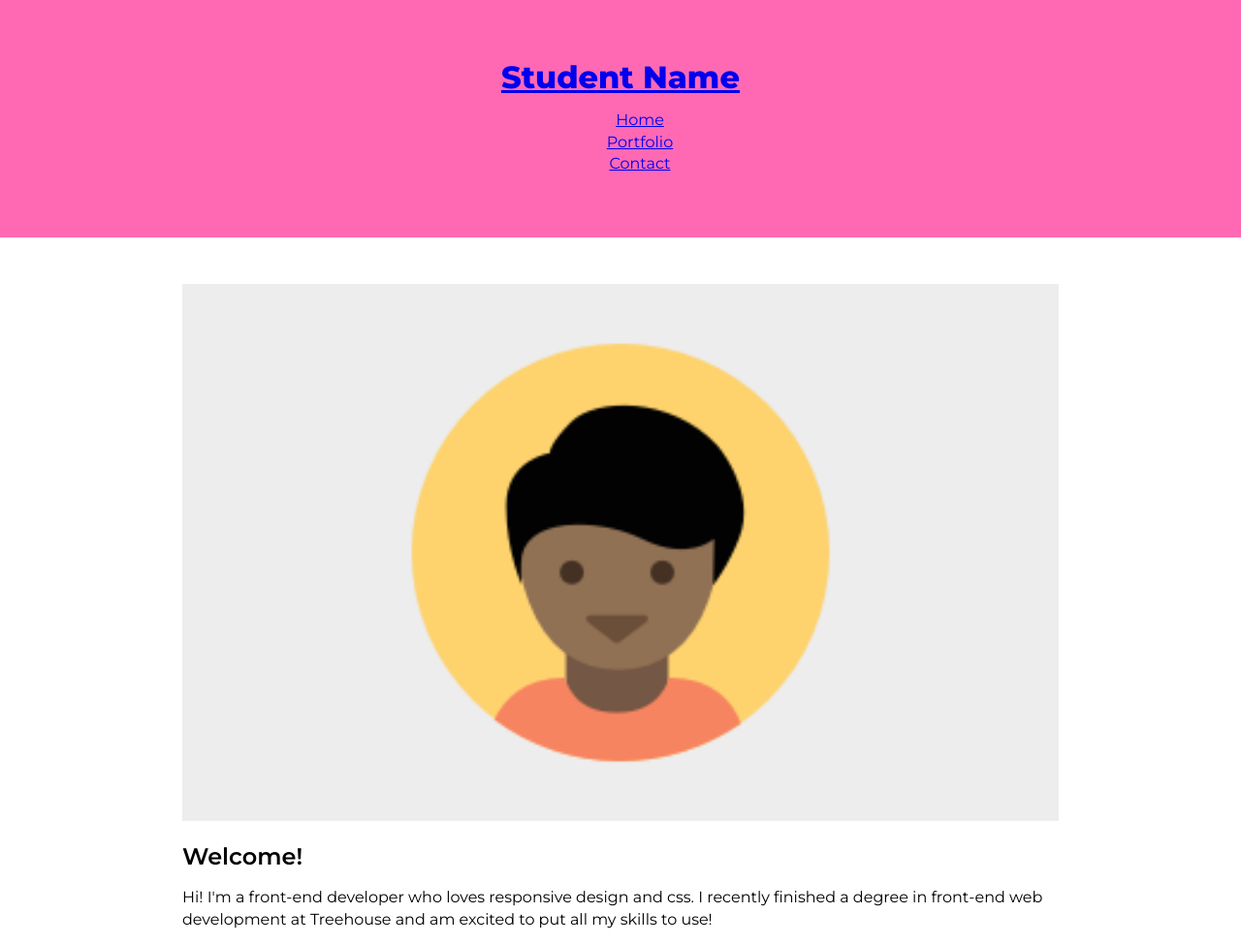
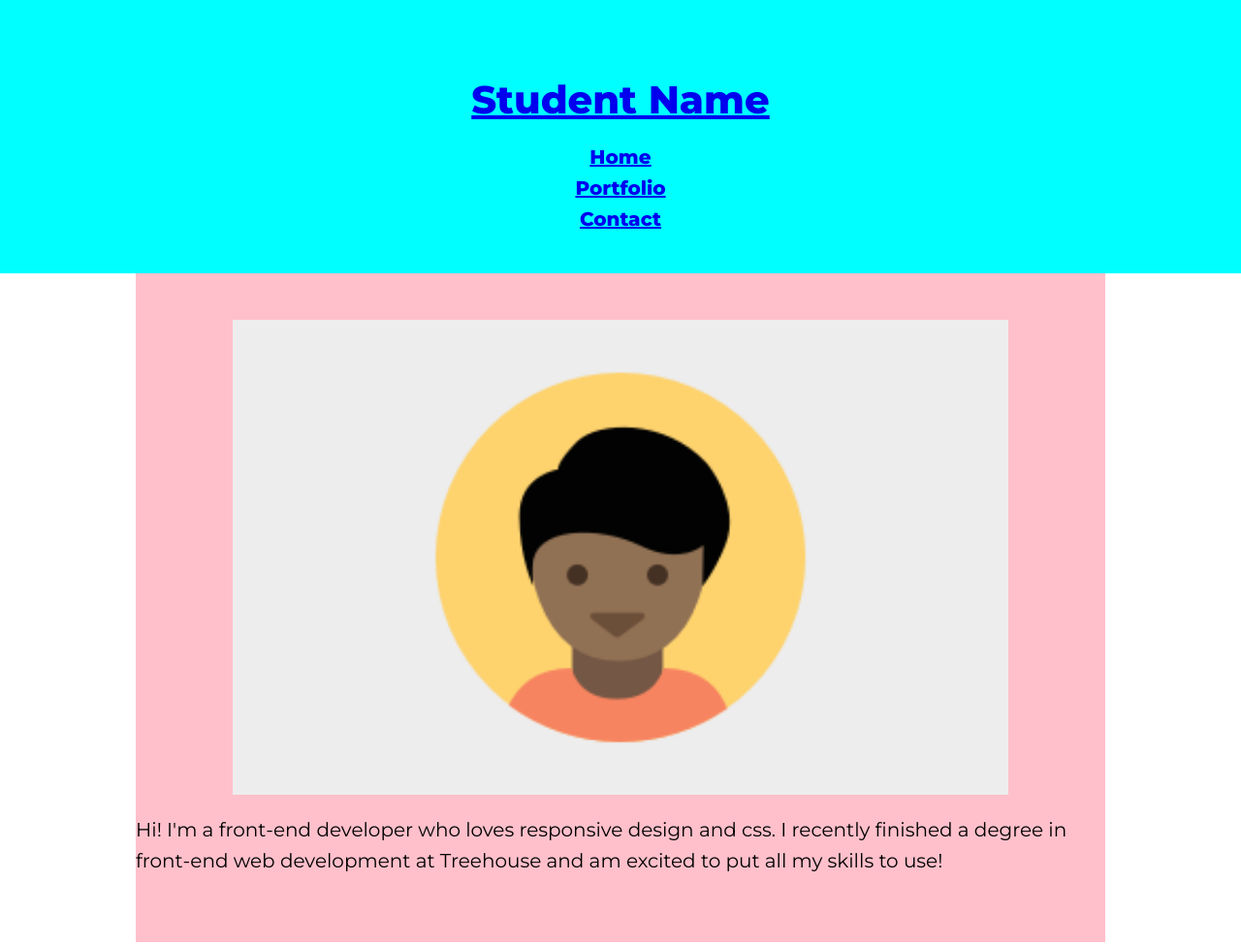
Before and after one commit to gachew/techdegree-project-2, a plain HTML site: page index.html in a window 1280 px wide. Shown: the top 975 px of the page at 97% size. Drawn offline with Linux system fonts and the light colour scheme.

Commit message:
Code Change

```diff
--- a/css/styles.css
+++ b/css/styles.css
@@ -1,57 +1,102 @@
-
-* {
+*{
     box-sizing: border-box;
+}
+.main-header{
+    text-align: center;
+    padding: 1em 0;
+    background-color: aqua;
+}
+.main-nav {
+    font-weight: 800;
+    text-align: center;
+    list-style-type: none;
+    text-decoration: none;
+    display: block;
+    padding: 0;
 }
 
 .name {
     font-family: 'Montserrat', sans-serif;
     font-weight: 800;
+    padding-top: 1em;
+    text-align: center;
+}
+#profile {
+    display: block;
+    margin-left: auto;
+    margin-right: auto;
+    width: 80%;
+}
+h2 {
+    font-family: 'Montserrat', sans-serif;
+    font-weight: 600;
+    text-transform: uppercase;
+    padding: 1rem 0;
+}
+h3 {
+
+    padding-top: 1rem;
+}
+img {
+    width: 100%;
+}
+#intro {
+    background-color: pink;
+
 }
 
-h2, h3 {
-    font-family: 'Montserrat', sans-serif;
-    font-weight: 600;
-}
-img {
-    width: 50%;
+
+section {
+    padding: 3rem 0;
+    background-color: blanchedalmond;
 }
 
-.main-header{
-    background-color: hotpink;
-    text-align: center;
-}
-.main-nav {
-    list-style-type: none;
-    text-decoration: none;
-    display: block;
-
-}
 body {
     font-family: 'Montserrat', sans-serif;
-    line-height: 1.4rem;
-    background-color:rgb(224, 224, 224)y;
+    font-weight: 300;
+    font-size: 20px;
+    line-height: 2rem;
+    background-color:rgb(218, 218, 218)y;
 }
 
-.project {
+.main-footer {
+    background-color: rgb(245, 245, 245);
     text-align: center;
-}
-
-.container{
-    padding: 3rem;
-
-}
-footer {
-    text-align: center;
+    padding: 1em 0;
 }
 /* MEDIA QUERIES*/
 @media (min-width: 320px) {
+
     img {
+        display: block;
+        margin-left: auto;
+        margin-right: auto;
         width: 100%;
-        align-items: center;
       }
-    .container {
+      .container {
+        text-align: center;
+        width: 95%;
+        margin: 0 auto;
+        max-width: 1000px;
+    }
+
+}
+@media (min-width: 760px) {
+    .wrap {
+        min-height: 100vh - 89px;
+    }
+
+    img {
+        display: block;
+        margin-left: auto;
+        margin-right: auto;
         width: 100%;
+      }
+      .container {
+        text-align: left;
+        width: 100%;
+        margin: 0 auto;
         max-width: 1000px;
-        margin: 0 auto;
     }
+
 }
--- a/index.html
+++ b/index.html
@@ -10,7 +10,7 @@
 	<link href="https://fonts.googleapis.com/css2?family=Montserrat:wght@400;600;800;&display=swap" rel="stylesheet">
 </head>
 <body>
-
+<div class="wrap"></div>
 		<header class="main-header">
 			<div class="container">
 				<h1 class="name"><a href="#">Student Name</a></h1>
@@ -23,49 +23,60 @@
 		</header>
 
 		<div class="container">
+			<section id="intro">
+				<div id="profile">
 					<img src="images/responsive-layout-profile.png" alt="Person with short hair in yellow shirt" width="auto" height="auto">
-		<h2>Welcome!</h2>
+				</div>
 				<p>Hi! I'm a front-end developer who loves responsive design and css. I recently finished a degree in front-end web development at Treehouse and am excited to put all my skills to use!</p>
+			</section>
 
 				<div class= "project">
 					<h2>Portfolio</h2>
+				<section>
 					<img src ="images/portfolio-1.png" alt="illustration of website on the web">
-
 					<h3>Marketing Page</h3>
 					<p>This project shows the front page of a marketing website meant for a specific business I'm interested in.</p>
+				</section>
+
+				<section>
 					<img src="images/portfolio-2.png">
-
-
 					<h3>Search Page</h3>
 					<p>This project searches through a specific database to find information that the user is tring to look up.</p>
+				</section>
 
+				<section>
 					<img src="images/portfolio-3.png">
 					<h3>Travel App</h3>
 					<p>This project compares travel times based on different transportation methods and tells you the best one.</p>
-
+				</section>
+				<section>
 					<img src="images/portfolio-4.png">
 					<h3>Map of Favorite Spots</h3>
 					<p>This Project uses mapping apis to plot points for my favorite spots in the city for a do-it-yourself walking tour.</p>
-
+				</section>
+				<section>
 					<img src="images/portfolio-5.png">
 					<h3>Photo Gallery</h3>
 					<p>This project shows pictures from a recent trip to the viewer and allows them to easily navigate through photos.</p>
-
+				</section>
+				<section>
 					<img src="images/portfolio-6.png">
 					<h3>Calculator</h3>
 					<p>Someone can enter in the numbers they want, and press the big blue button and get the result.</p>
+				</section>
 		</div>
-	<div>
+
+		<section>
 			<h2>Contact</h2>
 			<p>If you're interested in chatting or want more information about what i've been working on, I'd love to hear from you!</p>
 			<p>Phone +1 (111) 555-1234</p>
 			<p>Email email@yoursite.com</p>
+		</section>
 	</div>
 
 	<footer class="main-footer">
-		<div class="container">
-			<p>&copy;2015 Residents of The Best City Ever.</p>
-		</div>
+			<p>Student Name</p>
+			<p>Back to the Top</p>
 	</footer>
 </body>
 </html>
```
Also changed, not shown: 1 other file. Lines whose indentation alone changed are shown as unchanged.
